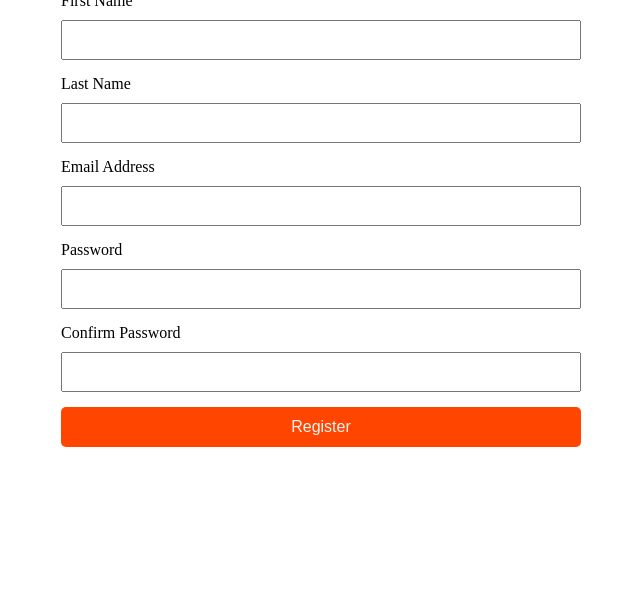
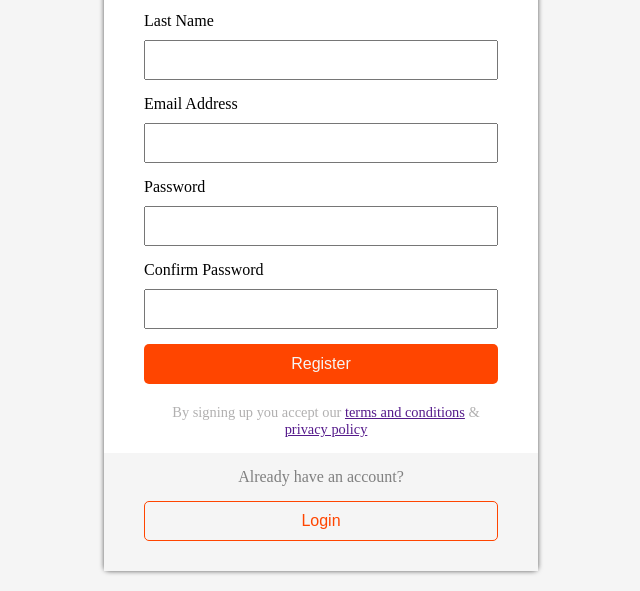
Before and after one commit to sn00k13/JOINT-COLLABO, a plain HTML site: page register.html in a window 1280 px wide. Shown: the part 222-813 px from the top of the page, without its empty margins (319-959 px from the left). Drawn offline with Linux system fonts and the light colour scheme; a web font is replaced by a local one.

Commit message:
new logic new js and new css...  ;-)

```diff
--- a/assets/js/register.js
+++ b/assets/js/register.js
@@ -1,4 +1,5 @@
 const form = document.getElementById("profileForm");
+const loginButton = document.getElementById('registerLoginBtn');
 
 let inputFields = JSON.parse(localStorage.getItem("entries"))
 
@@ -39,12 +40,10 @@ form.addEventListener("submit", (e) => {
     } else {
         alert("Registration failed")
     }
-
-
-
-
     console.log(text)
 
+})
 
-
+loginButton.addEventListener('click', (e)=> {
+    location.href = 'login.html'
 })
--- a/assets/styles/register.css
+++ b/assets/styles/register.css
@@ -4,13 +4,14 @@
     box-sizing: border-box;
 }
 body {
-    height: 100vh;
+    height: auto;
     width: 100vw;
     display: flex;
     flex-direction: column;
     align-items: center;
     justify-content: center;
-    padding: 100px;
+    padding: 20px;
+    background-color: whitesmoke;
 }
 
 .logoHead {
@@ -35,8 +36,13 @@ body {
 
 .displayBody {
     height: 100%;
-    width: 50%;
-    /* padding: 10px; */
+    width: 35%;
+    background-color: white;
+    display: flex;
+    flex-direction: column;
+    align-items: center;
+    box-shadow: 0px 0px 5px 0px #585858;
+    border-radius: 5px;
 }
 
 #profileForm {
@@ -47,8 +53,8 @@ body {
     flex-direction: column;
     gap: 15px;
     padding-top: 10px;
-    padding-left: 10px;
-    padding-right: 10px;
+    padding-left: 40px;
+    padding-right: 40px;
 }
 
 #firstName, #lastName, #email, #currentPassword, #password, #confirmPassword {
@@ -71,4 +77,43 @@ body {
     border-radius: 5px;
     color: whitesmoke;
     font-size: 1rem;
+    cursor: pointer;
 }
+
+#registerLoginBtn {
+    height: 2.5rem;
+    border: 1px solid orangered;
+    border-radius: 5px;
+    color: orangered;
+    font-size: 1rem;
+    background-color: transparent;
+    cursor: pointer;
+}
+
+#registerLoginBtn:hover {
+    background-color: orangered;
+    color: white;
+}
+
+.footerText {
+    padding-left: 10px;
+    width: 80%;
+    text-align: center;
+    margin-top: 20px;
+    font-size: 0.9rem;
+    color: rgb(177, 176, 176);
+}
+
+.registerLogin {
+    height: auto;
+    width: 100%;
+    background-color: whitesmoke;
+    display: flex;
+    flex-direction: column;
+    gap: 15px;
+    margin-top: 15px;
+    padding-left: 40px;
+    padding-right: 40px;
+    padding-top: 15px;
+    padding-bottom: 30px;
+}
--- a/register.html
+++ b/register.html
@@ -19,10 +19,11 @@
         </span>
         <h2 id="itaste" style="font-size: 2rem;">iTaste</h2>
     </div>
-    <div class="displayHeader">
-        <h2>Register an account</h2>
-    </div>
+
     <div class="displayBody">
+        <div class="displayHeader">
+            <h2>Register an account</h2>
+        </div>
         <form action="" method="post" id="profileForm">
             <div class="formDivs">
                 <label for="firstName">First Name</label>
@@ -46,6 +47,14 @@
             </div>
             <button type="submit" id="registerBtn">Register</button>
         </form>
+        <div class="footerText">
+            By signing up you accept our <a href="">terms and conditions</a>
+& <a href="">privacy policy</a>
+        </div>
+        <div class="registerLogin">
+            <p style="width: auto; margin: auto; color: grey;">Already have an account?</p>
+            <button type="submit" id="registerLoginBtn">Login</button>
+        </div>
     </div>
 </div>
 
```
Also changed, not shown: assets/js/main.js (+8 -0 lines).
